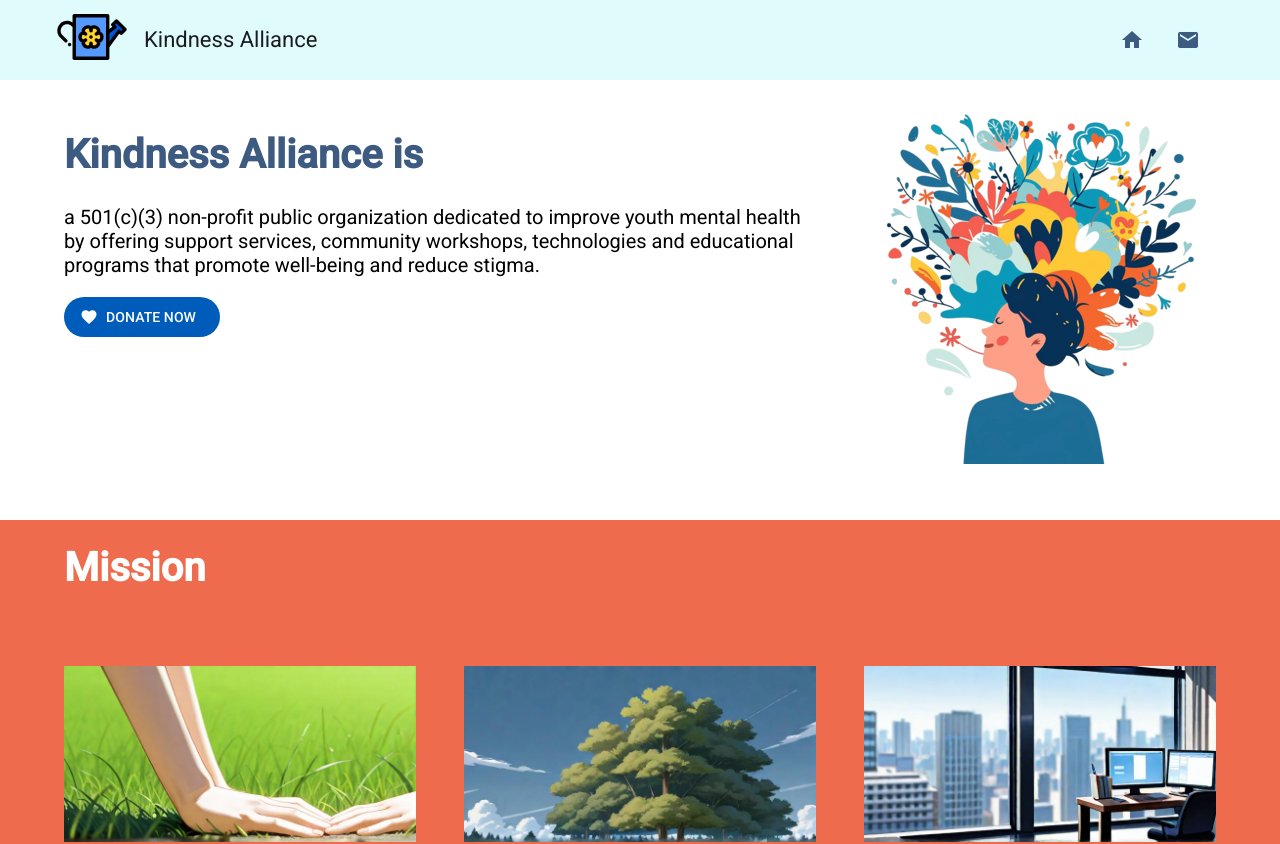
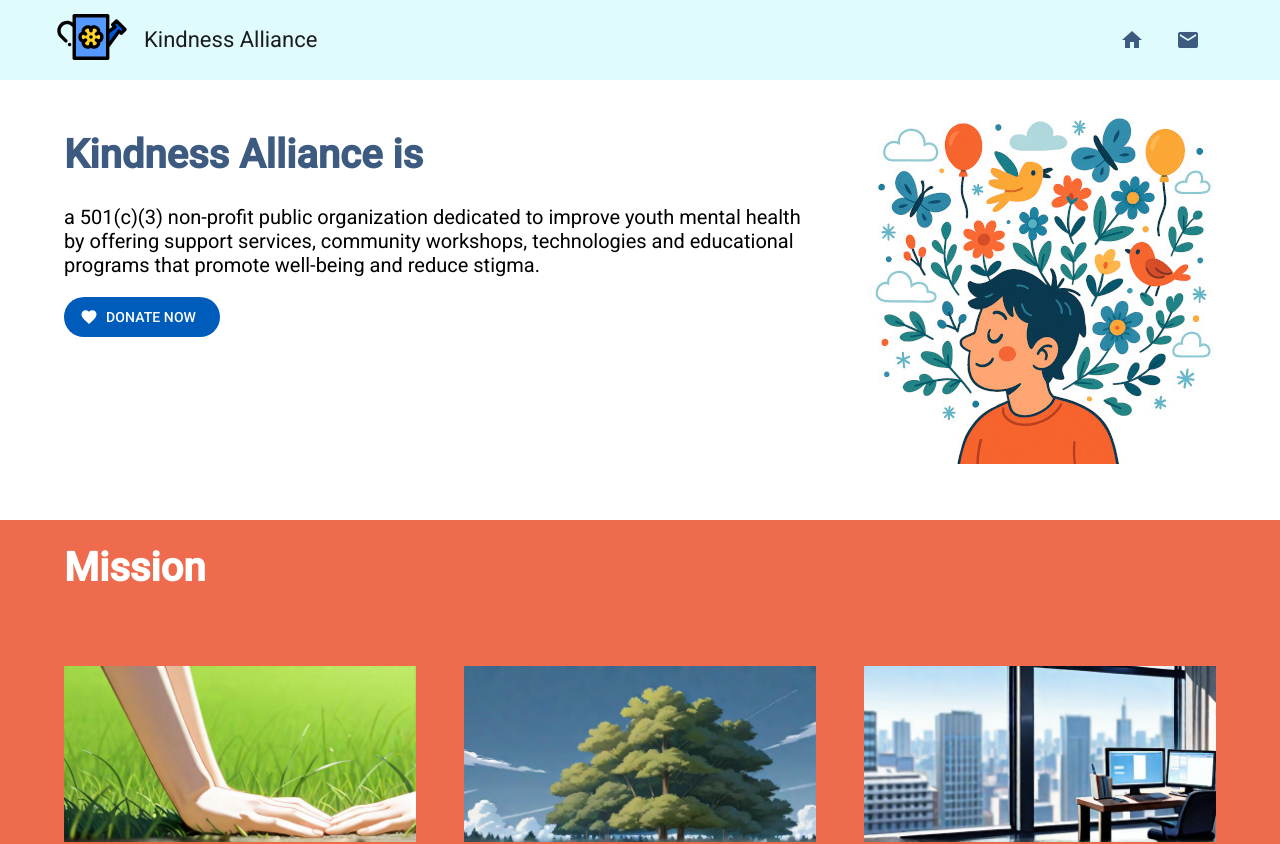
Before and after one commit to kindnessally/kindnessally.github.io, an Angular app: page / in a window 1280 px wide. Shown: the top 844 px of the page. Built offline with nearby package versions, Linux system fonts and the light colour scheme.

Commit message:
Replace the image on home page

```diff
--- a/src/home/home.html
+++ b/src/home/home.html
@@ -17,7 +17,7 @@
         </p>
       </div>
       <div class="third-block content">
-        <img src="images/positive_mind.png" alt="Stay posive." />
+        <img src="images/imagine.jpg" alt="Stay posive." />
       </div>
     </div>
   </div>
```
Also changed, not shown: public/images/imagine.jpg (added), public/images/positive_mind.png (deleted).
